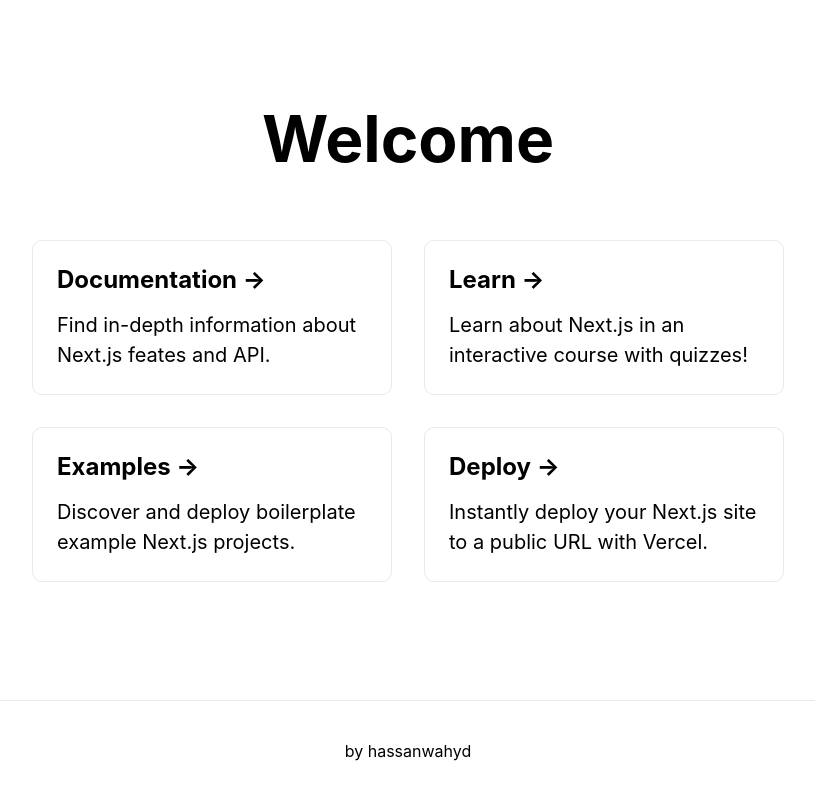
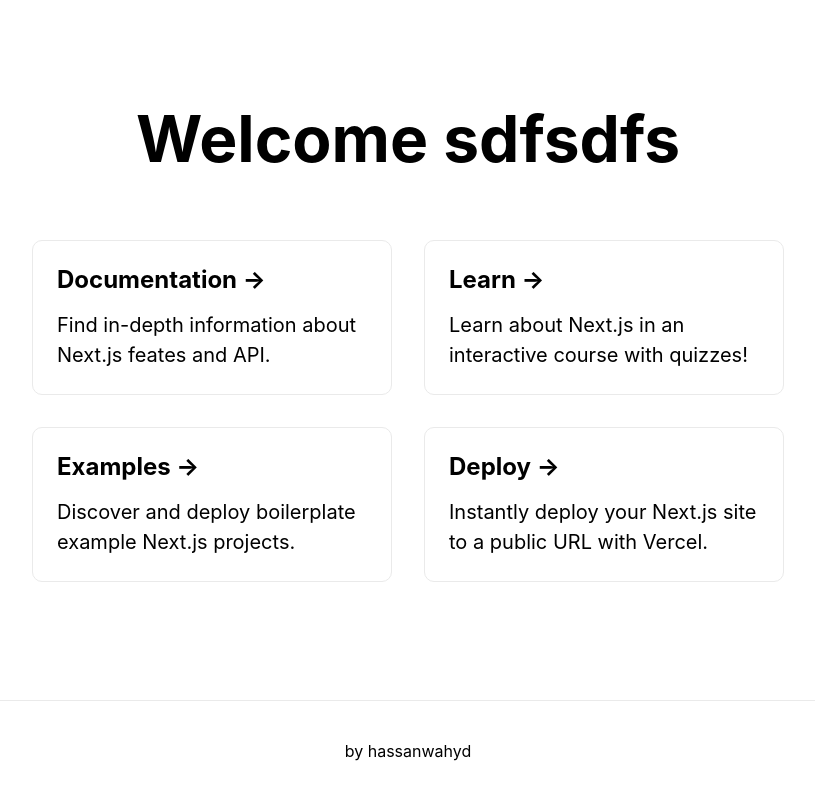
Before and after one commit to hassanwahyd/nextjs, a Next.js app: page / in a window 1280 px wide. Shown: the whole page, without its empty margins (232-1047 px from the left). Built offline with nearby package versions, Linux system fonts and the light colour scheme.

Commit message:
Update index.js

```diff
--- a/pages/index.js
+++ b/pages/index.js
@@ -11,7 +11,7 @@
 
       <main className={styles.main}>
         <h1 className={styles.title}>
-          Welcome
+          Welcome sdfsdfs
         </h1>
 
 
```
